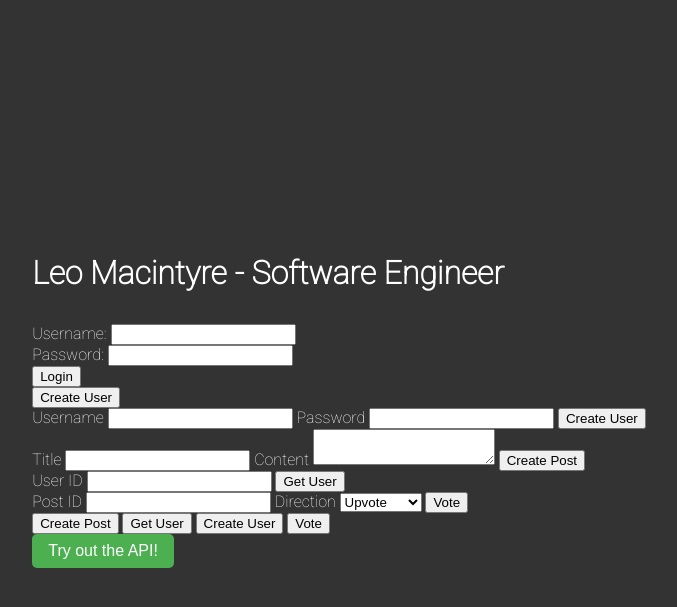
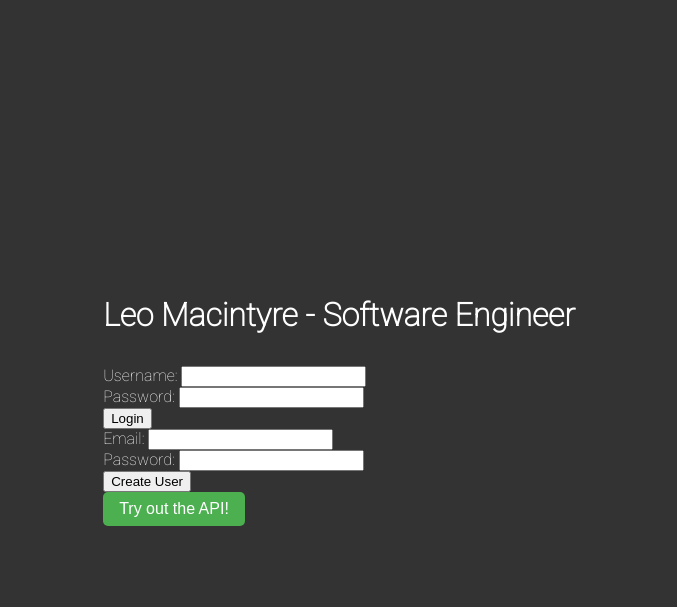
Before and after one commit to leomac81/API.fastapi, a FastAPI app: page / in a window 1280 px wide. Shown: the top 607 px of the page, without its empty margins (301-978 px from the left). Run offline with FastAPI, Linux system fonts and the light colour scheme; parts of the project's set-up code (start-up, migrations or seed data) failed here and were passed over.

Commit message:
create user frontend

```diff
--- a/static/script.js
+++ b/static/script.js
@@ -101,152 +101,35 @@ document.getElementById('login-form').addEventListener('submit', async (event) =
     }
   }
 
-
-  // Event listeners for displaying forms
-document.getElementById('create-user-btn').addEventListener('click', () => {
-  displayForm('create-user-form');
+  async function createUser(email, password) {
+    const response = await fetch('/users/', {
+      method: 'POST',
+      headers: {
+        'Content-Type': 'application/json'
+      },
+      body: JSON.stringify({
+        email: email,
+        password: password
+      })
     });
 
-document.getElementById('create-post-btn').addEventListener('click', () => {
-  displayForm('create-post-form');
-});
-
-document.getElementById('get-user-btn').addEventListener('click', () => {
-  displayForm('get-user-form');
-});
-
-document.getElementById('vote-btn').addEventListener('click', () => {
-  displayForm('vote-form');
-});
-
-function displayForm(formId) {
-  document.querySelectorAll('.form-container').forEach((form) => {
-    form.style.display = 'none';
-  });
-  document.getElementById(formId).style.display = 'block';
+    if (response.status === 201) {
+      const data = await response.json();
+      return data;
+    } else {
+      throw new Error('User creation failed');
     }
-
-// Event listeners for form submissions
-document.getElementById('create-user-form').addEventListener('submit', async (event) => {
+  }
+  document.getElementById('register-form').addEventListener('submit', async (event) => {
     event.preventDefault();
 
-  const email = document.getElementById('create-user-email').value;
-  const password = document.getElementById('create-user-password').value;
+    const email = document.getElementById('register-email').value;
+    const password = document.getElementById('register-password').value;
 
     try {
-    const newUser = await createUser({ email: email, password: password });
-    alert(`User created with ID: ${newUser.id}`);
+      const newUser = await createUser(email, password);
+      alert('User created successfully. Please log in.');
     } catch (error) {
-    alert('Failed to create user');
+      alert('User creation failed. Please try again.');
     }
   });
-
-document.getElementById('create-post-form').addEventListener('submit', async (event) => {
-  event.preventDefault();
-
-  const title = document.getElementById('create-post-title').value;
-  const content = document.getElementById('create-post-content').value;
-  const published = document.getElementById('create-post-published').checked;
-
-  try {
-    const newPost = await createPost({ title: title, content: content, published: published });
-    alert(`Post created with ID: ${newPost.id}`);
-  } catch (error) {
-    alert('Failed to create post');
-  }
-});
-
-document.getElementById('get-user-form').addEventListener('submit', async (event) => {
-  event.preventDefault();
-
-  const userId = document.getElementById('get-user-id').value;
-
-  try {
-    const user = await getUser(userId);
-    alert(`User ID: ${user.id}, Email: ${user.email}`);
-  } catch (error) {
-    alert('Failed to get user');
-  }
-});
-
-document.getElementById('vote-form').addEventListener('submit', async (event) => {
-  event.preventDefault();
-
-  const postId = document.getElementById('vote-post-id').value;
-  const dir = document.getElementById('vote-dir').value;
-
-  try {
-    const response = await vote({ post_id: postId, dir: parseInt(dir) });
-    alert(`Vote action: ${response.message}`);
-  } catch (error) {
-    alert('Failed to perform vote action');
-  }
-});
-
-// Implement the API calls for each action
-async function createUser(userData) {
-  const response = await fetch('/users', {
-    method: 'POST',
-    headers: { 'Content-Type': 'application/json' },
-    body: JSON.stringify(userData),
-  });
-
-  if (!response.ok) {
-    throw new Error(response.statusText);
-  }
-
-  return await response.json();
-}
-
-async function createPost(postData) {
-  const response = await fetch('/posts', {
-    method: 'POST',
-    headers: {
-      'Content-Type': 'application/json',
-      'Authorization': `Bearer ${localStorage.getItem('token')}`,
-    },
-    body: JSON.stringify(postData),
-  });
-
-  if (!response.ok) {
-    throw new Error(response.statusText);
-  }
-
-  return await response.json();
-}
-
-async function getUser(id) {
-  const response = await fetch(`/users/${id}`, {
-    headers: { 'Authorization': `Bearer ${localStorage.getItem('token')}` },
-  });
-
-  if (!response.ok) {
-    throw new Error('Failed to fetch user');
-  }
-
-  const user = await response.json();
-  console.log('Fetched user:', user);
-  return user;
-}
-
-async function vote(postId, direction) {
-  const response = await fetch('/vote/', {
-    method: 'POST',
-    headers: {
-      'Content-Type': 'application/json',
-      'Authorization': `Bearer ${localStorage.getItem('access_token')}`,
-    },
-    body: JSON.stringify({
-      post_id: postId,
-      dir: direction,
-    }),
-  });
-
-  if (!response.ok) {
-    throw new Error('Failed to vote');
-  }
-
-  const result = await response.json();
-  console.log('Vote result:', result);
-  return result;
-}
--- a/templates/index.html
+++ b/templates/index.html
@@ -25,49 +25,15 @@
         <br>
         <input type="submit" value="Login">
       </form>
-    <!-- Move the Create User button before the login form -->
-<button id="create-user-button" onclick="displayCreateUserForm()">Create User</button>
-
-<!-- Add these forms inside the <body> tag after the login form -->
-<form id="create-user-form" class="hidden">
-  <label for="create-user-username">Username</label>
-  <input id="create-user-username" type="text" />
-  <label for="create-user-password">Password</label>
-  <input id="create-user-password" type="password" />
-  <button type="submit">Create User</button>
-</form>
-
-<form id="create-post-form" class="hidden">
-  <label for="create-post-title">Title</label>
-  <input id="create-post-title" type="text" />
-  <label for="create-post-content">Content</label>
-  <textarea id="create-post-content"></textarea>
-  <button type="submit">Create Post</button>
-</form>
-
-<form id="get-user-form" class="hidden">
-  <label for="get-user-id">User ID</label>
-  <input id="get-user-id" type="number" />
-  <button type="submit">Get User</button>
-</form>
-
-<form id="vote-form" class="hidden">
-  <label for="vote-post-id">Post ID</label>
-  <input id="vote-post-id" type="number" />
-  <label for="vote-dir">Direction</label>
-  <select id="vote-dir">
-    <option value="1">Upvote</option>
-    <option value="-1">Downvote</option>
-  </select>
-  <button type="submit">Vote</button>
-</form>
-
-<!-- Add these buttons inside the <body> tag after the login form -->
-    <button id="create-post-button" class="hidden" onclick="displayCreatePostForm()">Create Post</button>
-    <button id="get-user-button" class="hidden" onclick="getUser()">Get User</button>
-    <button id="create-user-button" class="hidden" onclick="displayCreateUserForm()">Create User</button>
-    <button id="vote-button" class="hidden" onclick="displayVoteForm()">Vote</button>
-
+      <form id="register-form">
+        <label for="register-email">Email:</label>
+        <input type="email" id="register-email" name="register-email" value="">
+        <br>
+        <label for="register-password">Password:</label>
+        <input type="password" id="register-password" name="register-password" value="">
+        <br>
+        <input type="submit" value="Create User">
+      </form>
 
         <div id="posts-container"></div>
 
```
Lines whose indentation alone changed are shown as unchanged.
